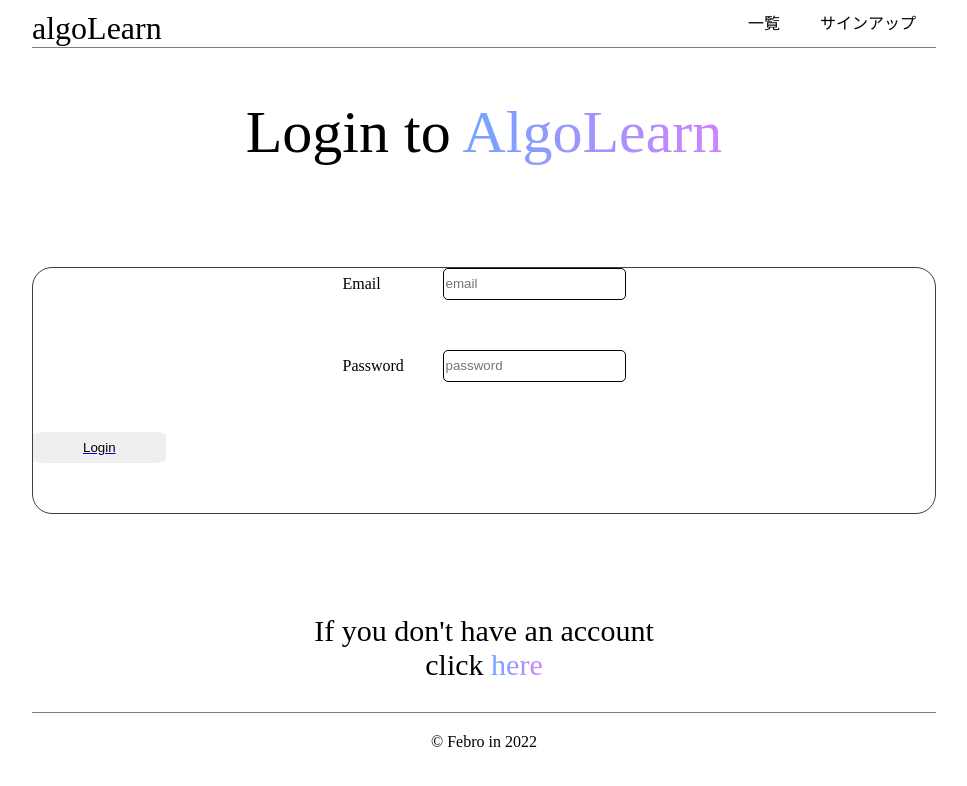
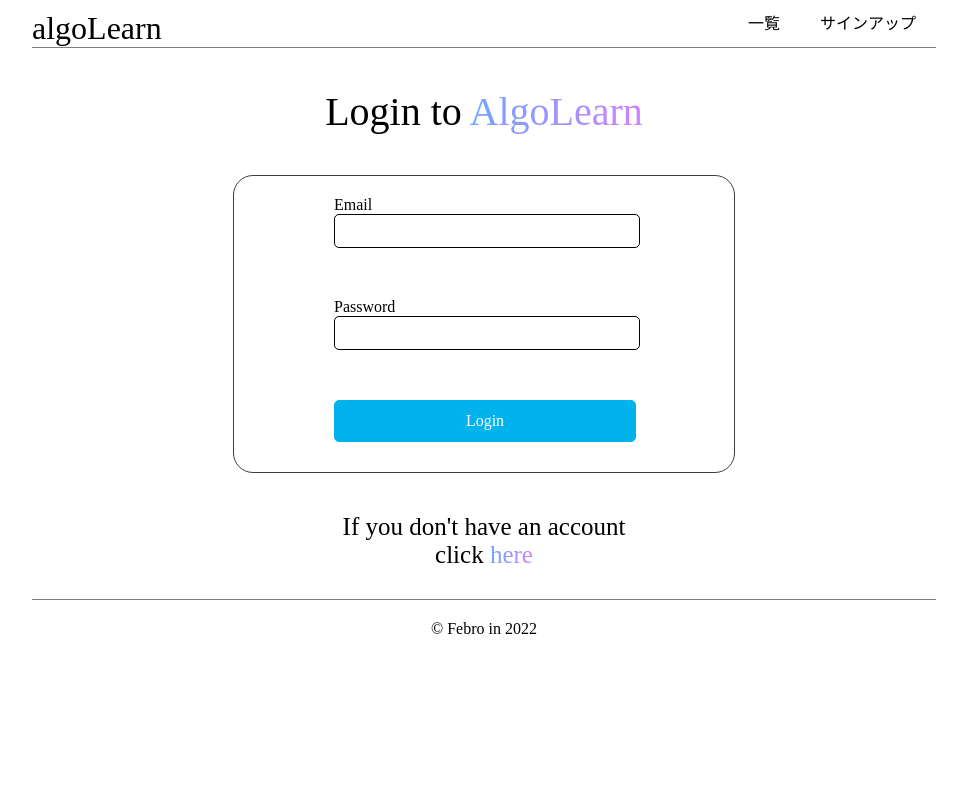
Before and after one commit to webex14-team-4/webex14-team-4-original-team-app, a Vue app: page /login in a window 1280 px wide. Shown: the top 786 px of the page, without its empty margins (156-1123 px from the left). Built offline with nearby package versions, Linux system fonts and the light colour scheme.

Commit message:
LoginPageのデザイン実装

```diff
--- a/src/views/LoginView.vue
+++ b/src/views/LoginView.vue
@@ -1,18 +1,21 @@
 <template>
   <div class="login">
-    <h2 class="title">Login to <span class="algo-color">AlgoLearn</span></h2>
-    <form class="login_form" @submit.prevent="login">
-      <div class="login_id">
-        <div class="login_label">Email</div>
-        <input type="email" placeholder="email" v-model="email" />
+    <h3 class="title">Login to <span class="algo-color">AlgoLearn</span></h3>
+    <form class="login-form" @submit.prevent="login">
+      <div class="login-id">
+        <p>Email</p>
+        <input type="email" class="login-input" v-model="email" />
       </div>
-      <div class="login_password">
-        <div class="login_label">Password</div>
-        <input type="password" placeholder="password" v-model="password" />
+      <div class="login-password">
+        <p>Password</p>
+        <input type="password" class="login-input" v-model="password" />
       </div>
-      <router-link to="/manager">
-        <input class="login_button" type="submit" value="Login" />
-      </router-link>
+      <div class="login-submit">
+        <router-link to="/manager" class="login-btn">Login</router-link>
+      </div>
+      <!-- <router-link to="/manager">
+        <input class="login-btn" type="submit" value="Login" />
+      </router-link> -->
     </form>
     <h3 class="signup">
       If you don't have an account <br />
@@ -64,56 +67,59 @@ export default {
 
 <style scoped>
 .title {
-  font-size: 60px;
+  font-size: 40px;
   font-weight: 400;
   text-align: center;
 }
-.signup {
-  font-size: 30px;
-  font-weight: 100;
-  text-align: center;
-}
 form {
+  width: 500px;
+  margin: 0 auto;
   border: 1px solid rgba(61, 61, 61, 1);
   border-radius: 20px;
 }
-form > div > input {
+.login-id,
+.login-password,
+.login-submit {
+  display: flex;
+  flex-direction: column;
+  width: 300px;
+  margin: 0 auto;
+}
+.login-id > p,
+.login-password > p,
+.login-btn {
+  margin: 20px 0 0;
+}
+.login-input,
+.login-btn {
+  width: 300px;
+  height: 30px;
+  margin-bottom: 30px;
+  border-radius: 5px;
+}
+.login-input {
   border: 1px #000 solid;
-  border-radius: 5px;
   background: #fff;
 }
-form > div > input:active {
-  border: 1px rgba(4, 163, 214, 1) solid;
+.login-input:focus {
+  outline: none;
+  border: 2px rgba(4, 163, 214, 1) solid;
 }
-input {
-  display: block;
+.login-btn {
+  height: 40px;
+  line-height: 40px;
+  text-align: center;
+  cursor: pointer;
+  text-decoration: none;
+  color: #fff;
+  background: rgba(0, 179, 236, 1);
+  border: 1px rgba(0, 179, 236, 1) solid;
 }
-.login_id,
-.login_password {
-  /* display: flex;
-  justify-content: center;
-  height: 2rem;
-  line-height: 2rem; */
-}
-.login_id,
-.login_password,
-.login_button {
-  margin-bottom: 50px;
-}
-.login_label {
-  width: 100px;
-}
-.login_button {
-  border-style: none;
-  padding: 8px 50px;
-  border-radius: 10%;
-  cursor: pointer;
-}
-.login_button:hover {
-  background-color: rgb(180, 180, 180);
-}
-.login_form {
-  margin: 100px 0;
+.signup {
+  margin-top: 40px;
+  font-size: 25px;
+  font-weight: 100;
+  text-align: center;
 }
 
 /* AlgoLearn */
```
